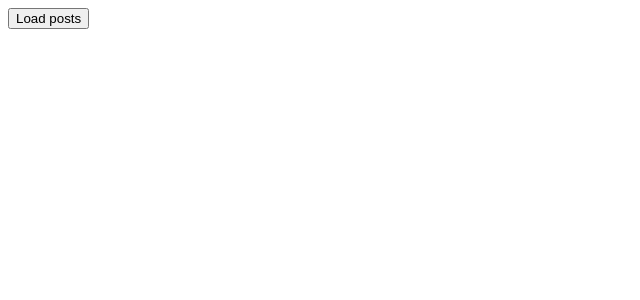
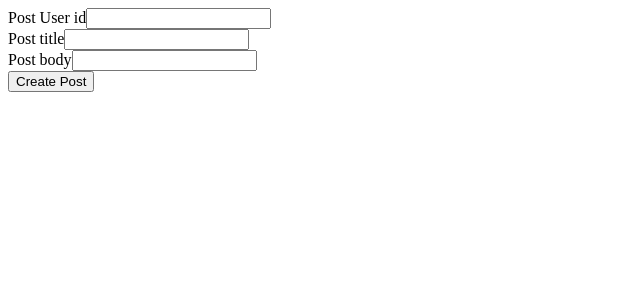
Before and after one commit to nivyapeter/vue-learning, a Vue app in the folder hello-world/: page / in a window 1280 px wide. Shown: the top 300 px of the page, without its empty margins (0-640 px from the left). Built offline with nearby package versions, Linux system fonts and the light colour scheme.

Commit message:
feat: post request in vue

```diff
--- a/hello-world/src/App.vue
+++ b/hello-world/src/App.vue
@@ -1,15 +1,15 @@
 <template>
   <div>
-    <post-list />
+    <create-post />
   </div>
 </template>
 
 <script>
-import PostList from "./components/PostList.vue";
+import CreatePost from "./components/CreatePost.vue";
 export default {
   name: "App",
   components: {
-    PostList,
+    CreatePost,
   },
   data() {
     return {};
--- /dev/null
+++ b/hello-world/src/components/CreatePost.vue
@@ -0,0 +1,46 @@
+<template>
+  <div>
+    <form @submit.prevent="createPosts">
+      <div>
+        <label for="userId">Post User id</label>
+        <input type="text" id="userId" v-model="formData.userId" />
+      </div>
+      <div>
+        <label for="title">Post title</label>
+        <input type="text" id="title" v-model="formData.title" />
+      </div>
+      <div>
+        <label for="body">Post body</label>
+        <input type="text" id="body" v-model="formData.body" />
+      </div>
+      <button>Create Post</button>
+    </form>
+  </div>
+</template>
+
+<script>
+import axios from "axios";
+export default {
+  name: "CreatePost",
+  data() {
+    return {
+      formData: {
+        userId: "",
+        title: "",
+        body: "",
+      },
+    };
+  },
+  methods: {
+    createPosts() {
+      axios
+        .post("https://jsonplaceholder.typicode.com/posts", this.formData)
+        .then((response) => console.log(response.data))
+        .catch((error) => console.log(error));
+    },
+  },
+};
+</script>
+
+<style scoped>
+</style>
```
